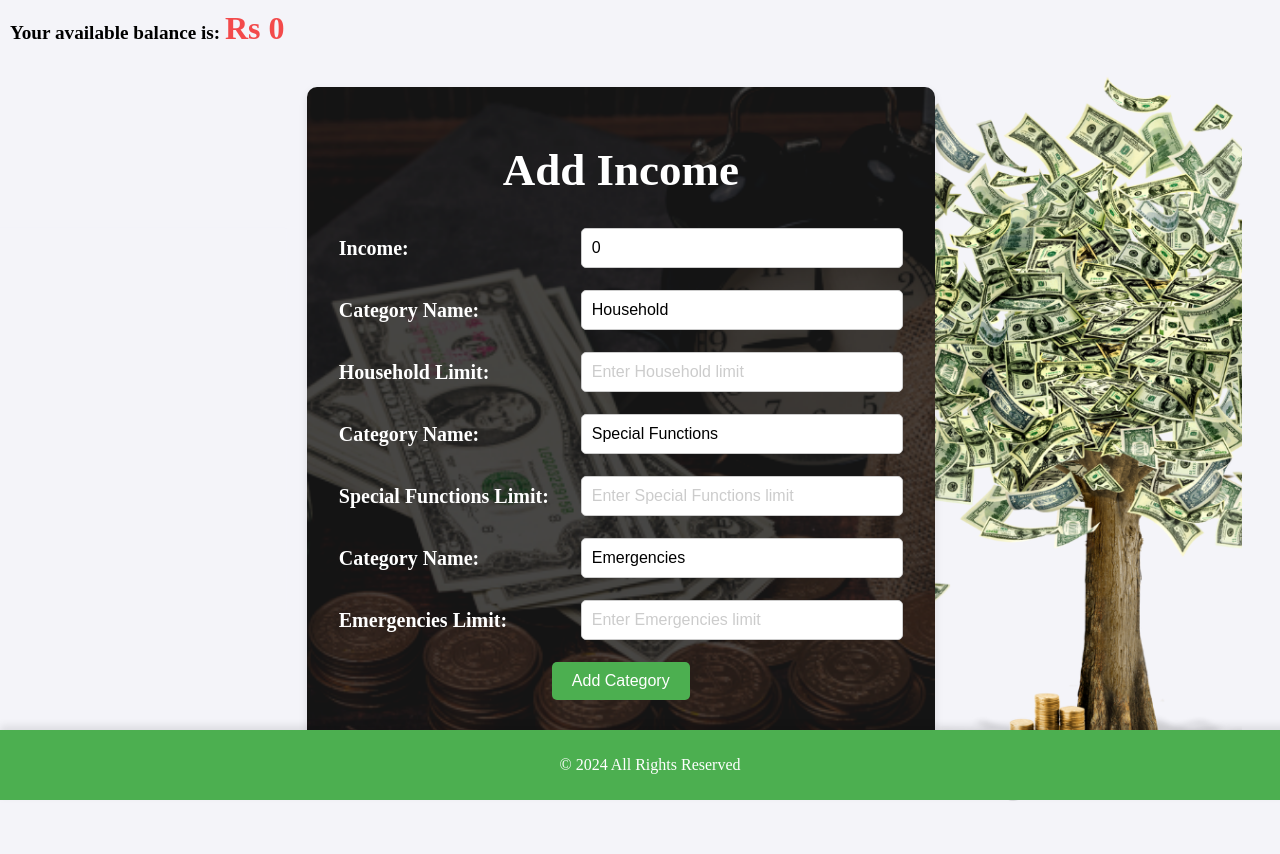
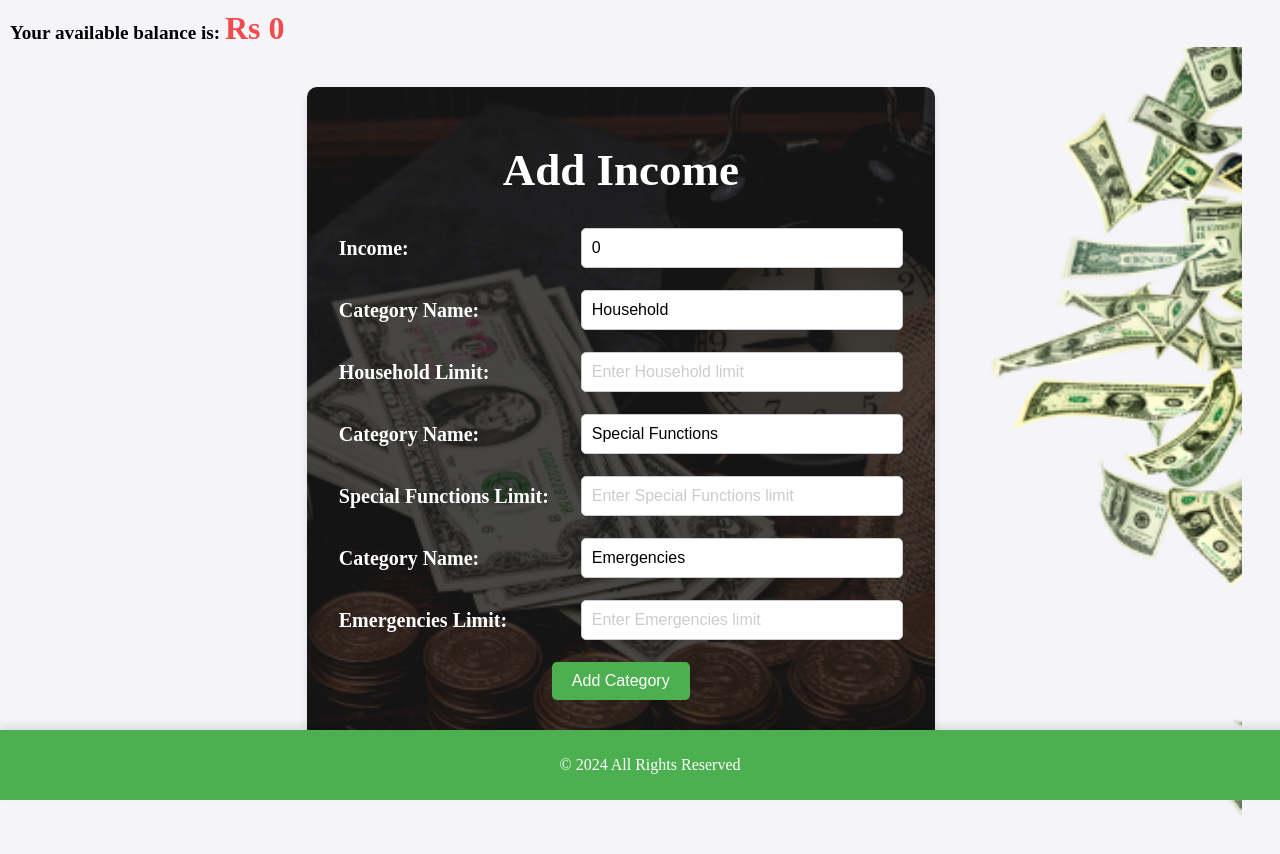
Before and after one commit to anasbm1000/reactJSBasics, a React (Create React App) app in the folder expensetracker/: page /income in a window 1280 px wide. Shown: the top 854 px of the page. Built offline with nearby package versions, Linux system fonts and the light colour scheme.

Commit message:
Updated styling of income container

```diff
--- a/expensetracker/src/App.css
+++ b/expensetracker/src/App.css
@@ -21,7 +21,10 @@ main {
   justify-content: center;
   flex-direction: column;
   background:url('../public/background.png') no-repeat center ;
-  background-size:cover;
+  background-size: 500vh;
+  background-position: center;
+
+
 }
 
 h1 {
@@ -280,7 +283,7 @@ input::placeholder {
   border-radius: 10px;
   box-shadow: 0 4px 8px rgba(0, 0, 0, 0.1);
   min-height: 400px;
-  max-height: fit-content;
+  max-height: 1000px;
   min-width: max-content;
   position: relative;
   margin-top: 10vh;
@@ -387,7 +390,7 @@ button:hover {
 .success-message, .message {
   color: green;
   font-weight: bold;
-  font-size: 10px;
+  font-size: 20px;
   margin-bottom: 10px;
 }
 
@@ -422,6 +425,7 @@ button:hover {
   background: url('../public/divbackgroundd.png') no-repeat center;
   background-size: cover;
   color:#ffffff;
+  min-height: 720px;
 }
 
 .profile-details.incomebackground {
```
